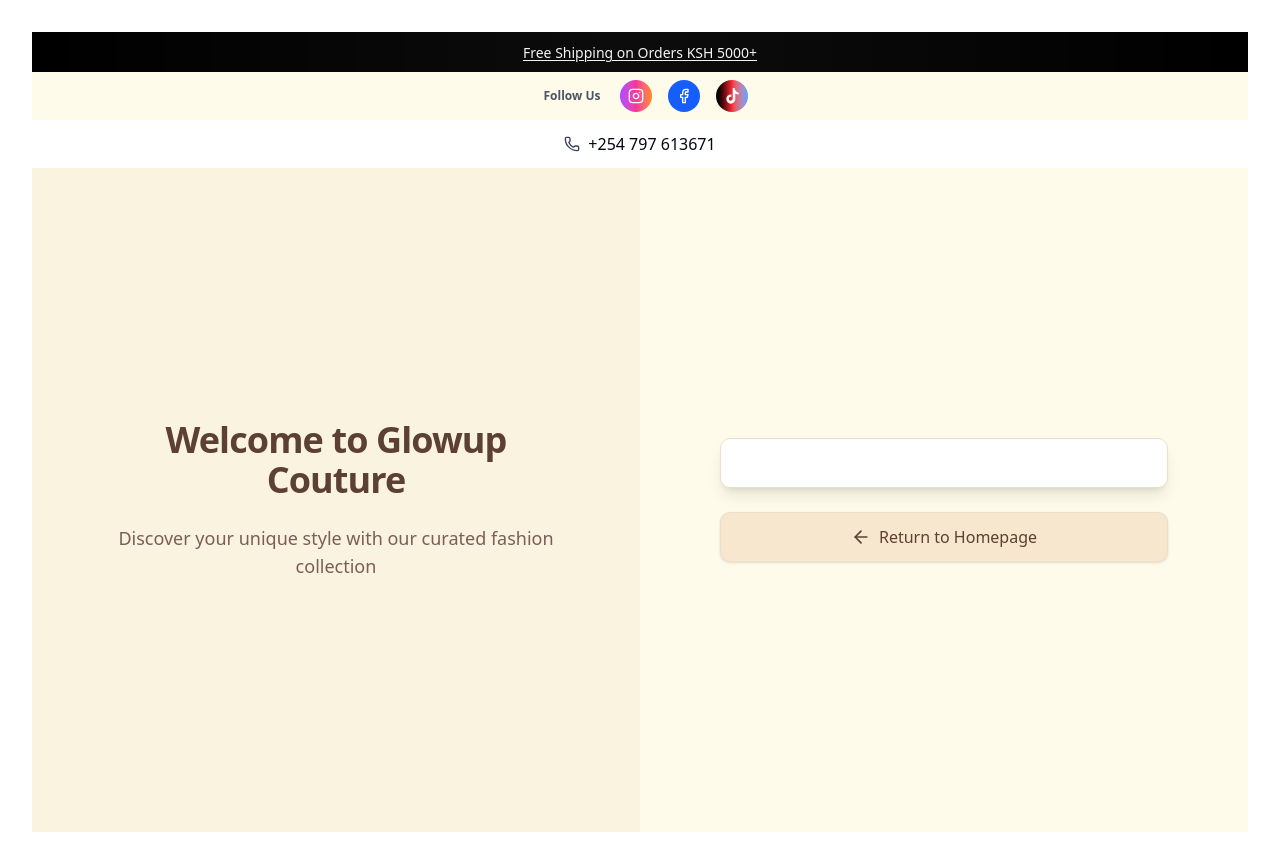
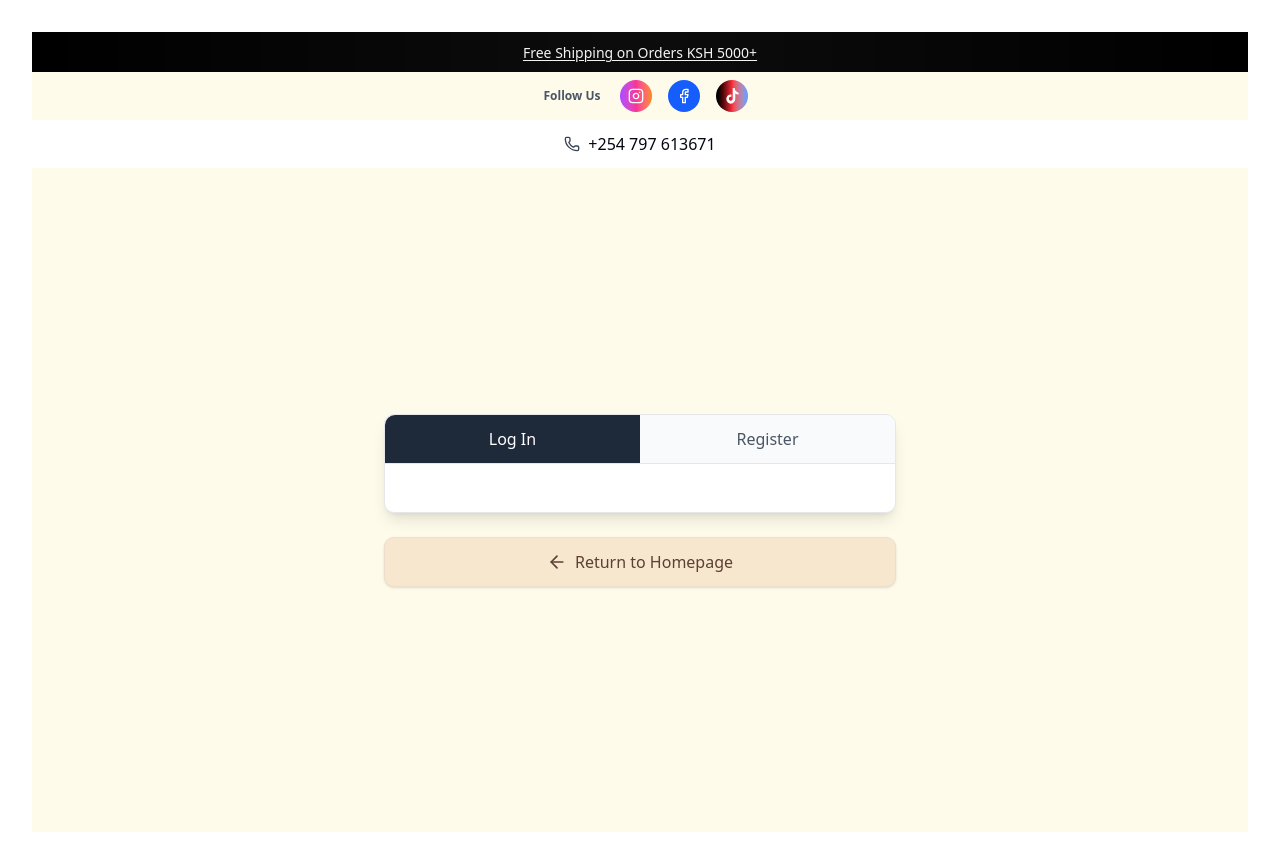
Before and after one commit to John-V-Coder/Glowup-Couture, a React (Vite) app in the folder client/: page /auth in a window 1280 px wide. Built offline with nearby package versions, Linux system fonts and the light colour scheme.

Commit message:
mbele naona success

```diff
--- a/client/src/components/auth/layout.jsx
+++ b/client/src/components/auth/layout.jsx
@@ -1,9 +1,33 @@
 // src/layouts/AuthLayout.jsx
-import { Outlet, Link } from "react-router-dom";
+import { Outlet, Link, useLocation, useNavigate } from "react-router-dom";
 import { ScrollingPromoBar, ContactBar } from "../shopping-view/adds";
 import { ArrowLeft } from "lucide-react";
+import { useState, useEffect } from "react";
 
 function AuthLayout() {
+  const location = useLocation();
+  const navigate = useNavigate();
+  const [activeTab, setActiveTab] = useState("signin");
+
+  // Determine active tab based on current route
+  useEffect(() => {
+    if (location.pathname.includes('/register')) {
+      setActiveTab("register");
+    } else if (location.pathname.includes('/login')) {
+      setActiveTab("signin");
+    }
+  }, [location.pathname]);
+
+  // Handle tab switching
+  const handleTabChange = (value) => {
+    setActiveTab(value);
+    if (value === "signin") {
+      navigate("/auth/login");
+    } else if (value === "register") {
+      navigate("/auth/register");
+    }
+  };
+
   return (
     <div className="flex flex-col min-h-screen w-full bg-[#FFFBEA]">
       {/* Top Bars */}
@@ -11,23 +35,46 @@ function AuthLayout() {
       <ContactBar className="bg-[#EEDFCC] text-[#5C4033]" />
 
       <div className="flex flex-1">
-        {/* Left Side (Image / Welcome Text) */}
-        <div className="hidden lg:flex items-center justify-center bg-[#FAF3E0] w-1/2 px-12">
-          <div className="max-w-md space-y-6 text-center">
-            <h1 className="text-4xl font-extrabold tracking-tight text-[#5C4033]">
-              Welcome to Glowup Couture
-            </h1>
-            <p className="text-lg text-[#7B5E57]">
-              Discover your unique style with our curated fashion collection
-            </p>
-          </div>
-        </div>
 
         {/* Main Content */}
         <div className="flex flex-1 items-center justify-center bg-[#FFFBEA] px-4 py-12 sm:px-6 lg:px-8">
-          <div className="w-full max-w-md space-y-6">
-            <div className="bg-white shadow-lg rounded-lg p-6 border border-[#EEDFCC]">
-              <Outlet />
+          <div className="w-full max-w-lg space-y-6">
+            {/* Dialog-style Container with Tabs */}
+            <div className="bg-white border border-gray-200 rounded-lg p-0 shadow-lg">
+              {/* Tab Navigation */}
+              <div className="grid w-full grid-cols-2 bg-gray-50 border-b border-gray-200 rounded-t-lg">
+                <button
+                  onClick={() => handleTabChange("signin")}
+                  className={`
+                    py-3 px-4 text-center font-medium transition-colors
+                    ${activeTab === "signin"
+                      ? "bg-gray-800 text-white"
+                      : "bg-gray-50 text-gray-600 hover:text-gray-800"
+                    }
+                    rounded-tl-lg
+                  `}
+                >
+                  Log In
+                </button>
+                <button
+                  onClick={() => handleTabChange("register")}
+                  className={`
+                    py-3 px-4 text-center font-medium transition-colors
+                    ${activeTab === "register"
+                      ? "bg-gray-800 text-white"
+                      : "bg-gray-50 text-gray-600 hover:text-gray-800"
+                    }
+                    rounded-tr-lg
+                  `}
+                >
+                  Register
+                </button>
+              </div>
+
+              {/* Content Area */}
+              <div className="p-6">
+                <Outlet />
+              </div>
             </div>
 
             {/* Prominent Back to Home Button */}
--- a/client/src/pages/auth/register.jsx
+++ b/client/src/pages/auth/register.jsx
@@ -13,7 +13,7 @@ const initialState = {
   password: "",
 };
 
-function AuthRegister({ embedded = false, redirectTo = "/shop/home" }) {
+function AuthRegister({ embedded = false, redirectTo }) {
   const [formData, setFormData] = useState(initialState);
   const dispatch = useDispatch();
   const navigate = useNavigate();
@@ -26,7 +26,7 @@ function AuthRegister({ embedded = false, redirectTo = "/shop/home" }) {
         toast({
           title: data?.payload?.message,
         });
-        // After registration, send user to checkout to continue
+        // After registration, send user to login page or the specified redirect path
         navigate(redirectTo || "/auth/login");
       } else {
         toast({
```
